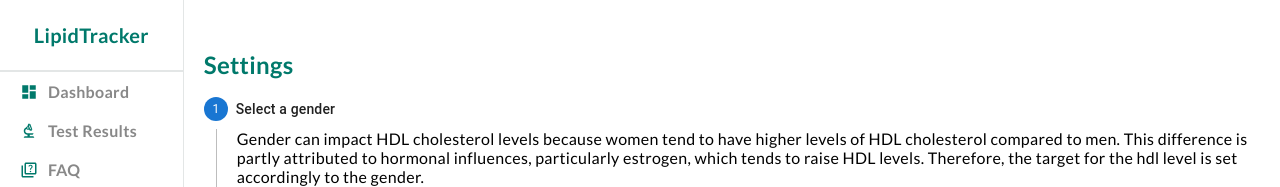
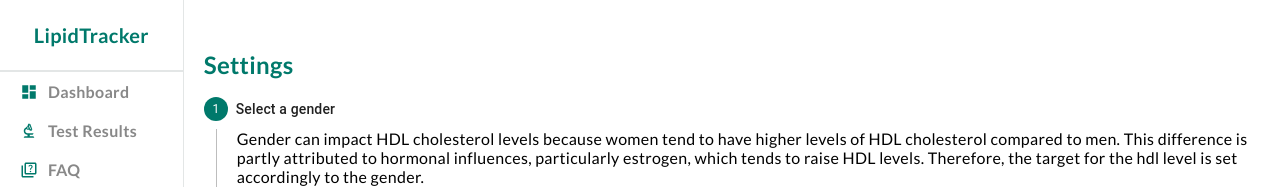
Before and after one commit to IsabelWen/LipidTracker, a React (Create React App) app: page /settings in a window 1280 px wide. Shown: the top 187 px of the page. Built offline with nearby package versions, Linux system fonts and the light colour scheme; no server answers.

Commit message:
Update settings stylings

```diff
--- a/src/components/setting/setting.scss
+++ b/src/components/setting/setting.scss
@@ -21,4 +21,12 @@
             background-color: #00796b;
         }
     }
+
+    .css-1u4zpwo-MuiSvgIcon-root-MuiStepIcon-root.Mui-active {
+        color: #00796b;
+    }
+
+    .css-1u4zpwo-MuiSvgIcon-root-MuiStepIcon-root.Mui-completed {
+        color: #00796b;
+    }
 }
```
